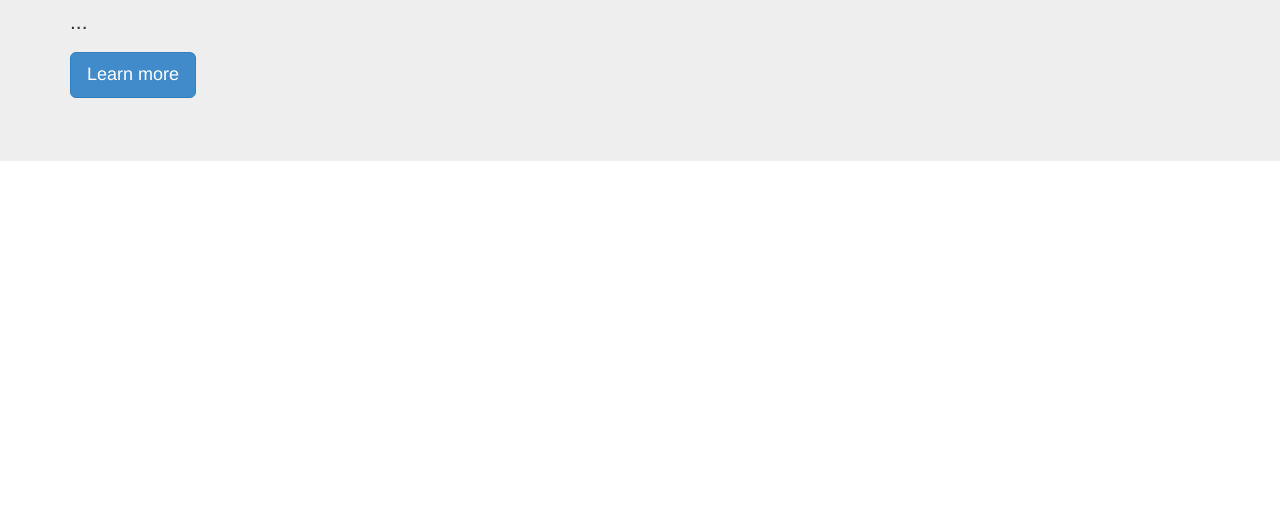
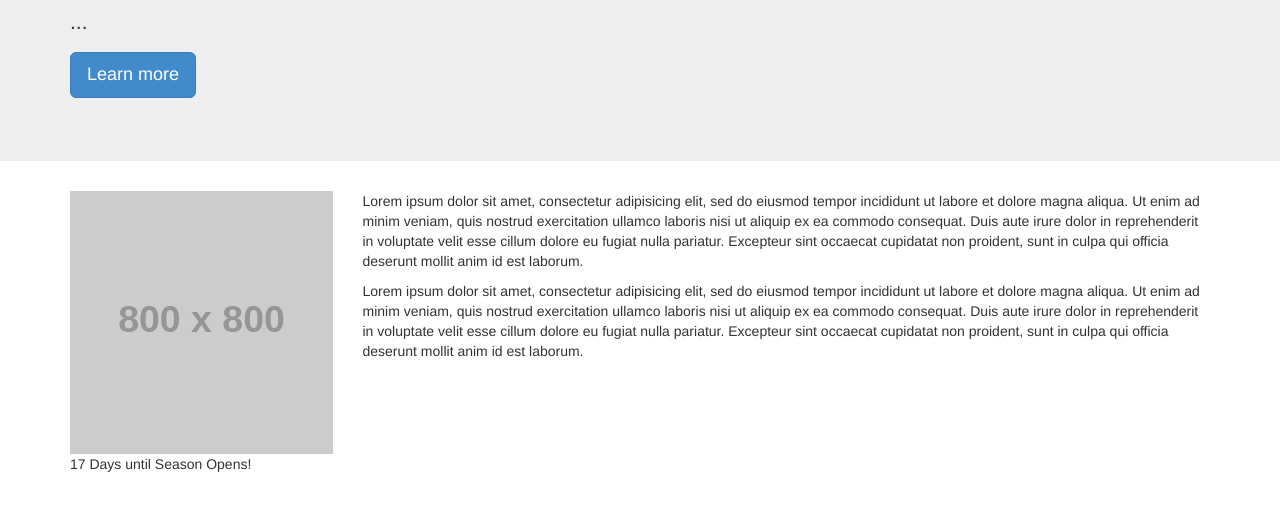
Before and after one commit to BurlingtonCollective/premierfloorhockey, a website: page index.html in a window 1280 px wide. Shown: the part 282-792 px from the top of the page. Drawn offline with Linux system fonts and the light colour scheme; placeholder pictures from the web are drawn by us.

Commit message:
home partial + ng-view

```diff
--- a/index.html
+++ b/index.html
@@ -41,14 +41,7 @@
 	    </div>
 		</nav>
 	</header>
-	<div class="jumbotron">
-		<div class="container">
-			<h1>Hello, world!</h1>
-		  <p>...</p>
-		  <p><a class="btn btn-primary btn-lg" role="button">Learn more</a></p>
-		</div>
-	</div>
-
+	<div ng-view replace="true"></div>
 
 	<script type="text/javascript" src="bower_components/jquery/dist/jquery.min.js"></script>
 	<script type="text/javascript" src="bower_components/bootstrap/dist/js/bootstrap.min.js"></script>
--- /dev/null
+++ b/partials/includes/sidebar.html
@@ -0,0 +1,2 @@
+<img class="img-responsive" src="http://placehold.it/800x800">
+<span>17 Days until Season Opens!</span>
--- a/partials/layout/home.html
+++ b/partials/layout/home.html
@@ -1 +1,22 @@
-Hello
+<section>
+	<div class="jumbotron">
+		<div class="container">
+			<h1>Hello, world!</h1>
+		  <p>...</p>
+		  <p><a class="btn btn-primary btn-lg" role="button">Learn more</a></p>
+		</div>
+	</div>
+</section>
+<section>
+	<div class="container">
+		<div class="row">
+			<div class="col-xs-3">
+				<div ng-include="'partials/includes/sidebar.html'"></div>
+			</div>
+			<div class="col-xs-9">
+				<p>Lorem ipsum dolor sit amet, consectetur adipisicing elit, sed do eiusmod tempor incididunt ut labore et dolore magna aliqua. Ut enim ad minim veniam, quis nostrud exercitation ullamco laboris nisi ut aliquip ex ea commodo consequat. Duis aute irure dolor in reprehenderit in voluptate velit esse cillum dolore eu fugiat nulla pariatur. Excepteur sint occaecat cupidatat non proident, sunt in culpa qui officia deserunt mollit anim id est laborum.</p>
+				<p>Lorem ipsum dolor sit amet, consectetur adipisicing elit, sed do eiusmod tempor incididunt ut labore et dolore magna aliqua. Ut enim ad minim veniam, quis nostrud exercitation ullamco laboris nisi ut aliquip ex ea commodo consequat. Duis aute irure dolor in reprehenderit in voluptate velit esse cillum dolore eu fugiat nulla pariatur. Excepteur sint occaecat cupidatat non proident, sunt in culpa qui officia deserunt mollit anim id est laborum.</p>
+			</div>
+		</div>
+	</div>
+</section>
```
